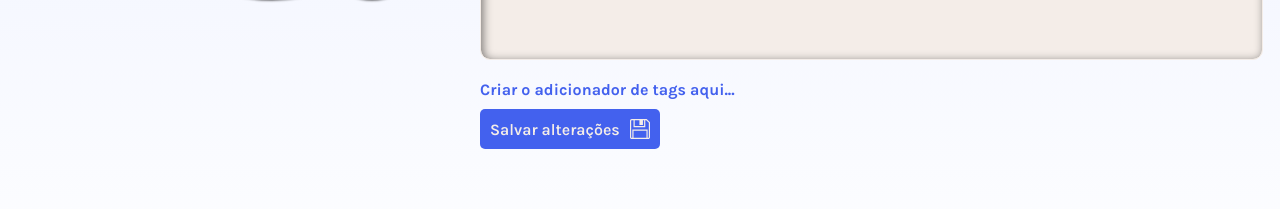
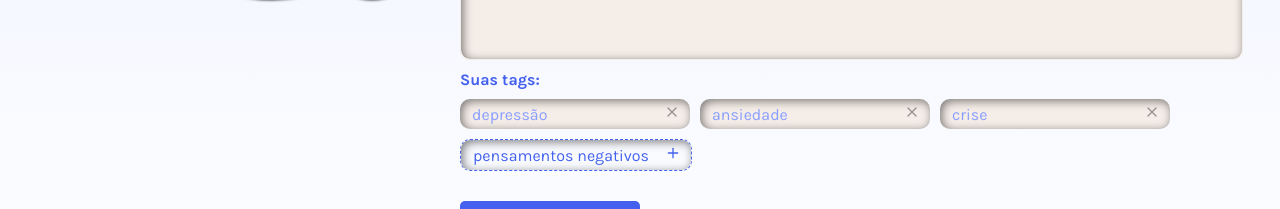
Before and after one commit to mateusrc-dev/cl-nica_de_sa-de_frontend, a React (Vite) app: page / in a window 1280 px wide. Shown: the part 453-662 px from the top of the page. Built offline with nearby package versions, Linux system fonts and the light colour scheme; a web font is replaced by a local one.

Commit message:
create component TagItem

```diff
--- /dev/null
+++ b/src/components/TagItem/index.jsx
@@ -0,0 +1,13 @@
+import { FiPlus, FiX } from "react-icons/fi";
+import { Container } from "./styles";
+
+export function TagItem({ isNew, value, onClick, ...rest }) {
+  return (
+    <Container isNew={isNew}>
+      <input type="text" value={value} readOnly={!isNew} {...rest} />
+      <button type="button" onClick={onClick} className={isNew ? "button-add" : "button-delete"}>
+        {isNew ? <FiPlus/> : <FiX/>}
+      </button>
+    </Container>
+  );
+}
--- /dev/null
+++ b/src/components/TagItem/styles.js
@@ -0,0 +1,35 @@
+import styled from "styled-components";
+
+export const Container = styled.div`
+  display: flex;
+  align-items: center;
+  background-color: ${({ theme, isNew }) =>
+    isNew ? "transparent" : theme.COLORS.WHITE};
+  color: ${({ theme }) => theme.COLORS.BLUE_100};
+  border: ${({ theme, isNew }) =>
+    isNew ? `1px dashed ${theme.COLORS.BLUE_100}` : "none"};
+  border-radius: 10px;
+  padding-right: 10px;
+  box-shadow: inset 2px 2px 10px 0px rgba(0, 0, 0, 0.5);
+  button {
+    border: none;
+    background: none;
+  }
+  .button-delete {
+    color: ${({ theme }) => theme.COLORS.GRAY_100};
+  }
+  .button-add {
+    color: ${({ theme }) => theme.COLORS.BLUE_100};
+  }
+  input {
+    height: 30px;
+    width: 100%;
+    padding: 12px;
+    color: ${({ theme }) => theme.COLORS.BLUE_100};
+    background: transparent;
+    border: none;
+    &::placeholder {
+      color: ${({ theme }) => theme.COLORS.BLUE_200};
+    }
+  }
+`;
--- a/src/pages/ProfileProfessional/index.jsx
+++ b/src/pages/ProfileProfessional/index.jsx
@@ -7,6 +7,7 @@ import { TfiSave } from "react-icons/tfi";
 import { Button } from "../../components/button";
 import { RiLockPasswordFill } from "react-icons/ri";
 import { HiOutlineMail } from "react-icons/hi";
+import { TagItem } from "../../components/TagItem";
 
 export function ProfileProfessional() {
   return (
@@ -27,10 +28,9 @@ export function ProfileProfessional() {
         <form className="main">
           <label htmlFor="email">
             <strong>Seu email:</strong>
-            <Input
-              id={"email"}
-              placeholder={"mateus_raimundo95@outlook.com"}
-            ><HiOutlineMail/></Input>
+            <Input id={"email"} placeholder={"mateus_raimundo95@outlook.com"}>
+              <HiOutlineMail />
+            </Input>
           </label>
           <label htmlFor="old_password">
             <strong>Senha antiga:</strong>
@@ -53,9 +53,13 @@ export function ProfileProfessional() {
               rows="5"
             ></textarea>
           </label>
-          <p>
-            <strong>Criar o adicionador de tags aqui...</strong>
-          </p>
+          <strong>Suas tags:</strong>
+          <span className="tags">
+            <TagItem placeholder={"depressão"} />
+            <TagItem placeholder={"ansiedade"} />
+            <TagItem placeholder={"crise"} />
+            <TagItem value={"pensamentos negativos"} isNew/>
+          </span>
           <span>
             <Button>
               Salvar alterações <TfiSave />
--- a/src/pages/ProfileProfessional/styles.js
+++ b/src/pages/ProfileProfessional/styles.js
@@ -16,7 +16,7 @@ export const Main = styled.div`
   overflow-y: auto;
   padding: 0 120px;
   display: flex;
-  gap: 60px;
+  gap: 40px;
   align-items: flex-start;
   .avatar {
     margin-top: 50px;
@@ -64,11 +64,17 @@ export const Main = styled.div`
     width: 100%;
     flex-direction: column;
     gap: 10px;
+    margin-bottom: 50px;
+    .tags {
+      display: flex;
+      gap: 10px;
+      flex-wrap: wrap;
+      margin-bottom: 20px;
+    }
     .textarea {
       display: flex;
       align-items: flex-start;
       flex-direction: column;
-      margin-bottom: 10px;
       textarea {
         resize: none;
         padding: 20px;
--- a/src/pages/ProfileUser/styles.js
+++ b/src/pages/ProfileUser/styles.js
@@ -16,7 +16,7 @@ export const Main = styled.div`
   overflow-y: auto;
   padding: 0 120px;
   display: flex;
-  gap: 60px;
+  gap: 40px;
   align-items: flex-start;
   .avatar {
     margin-top: 50px;
```
